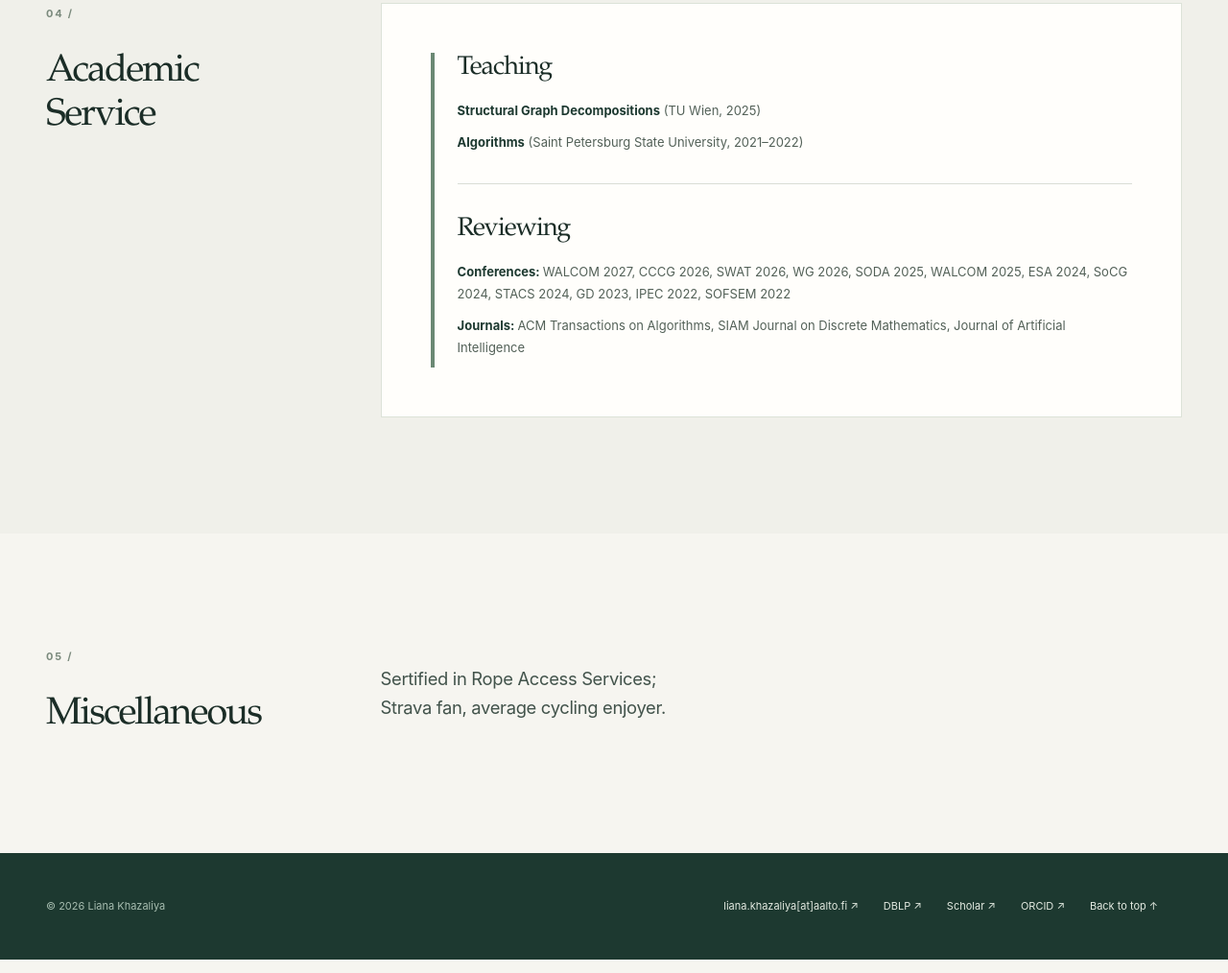
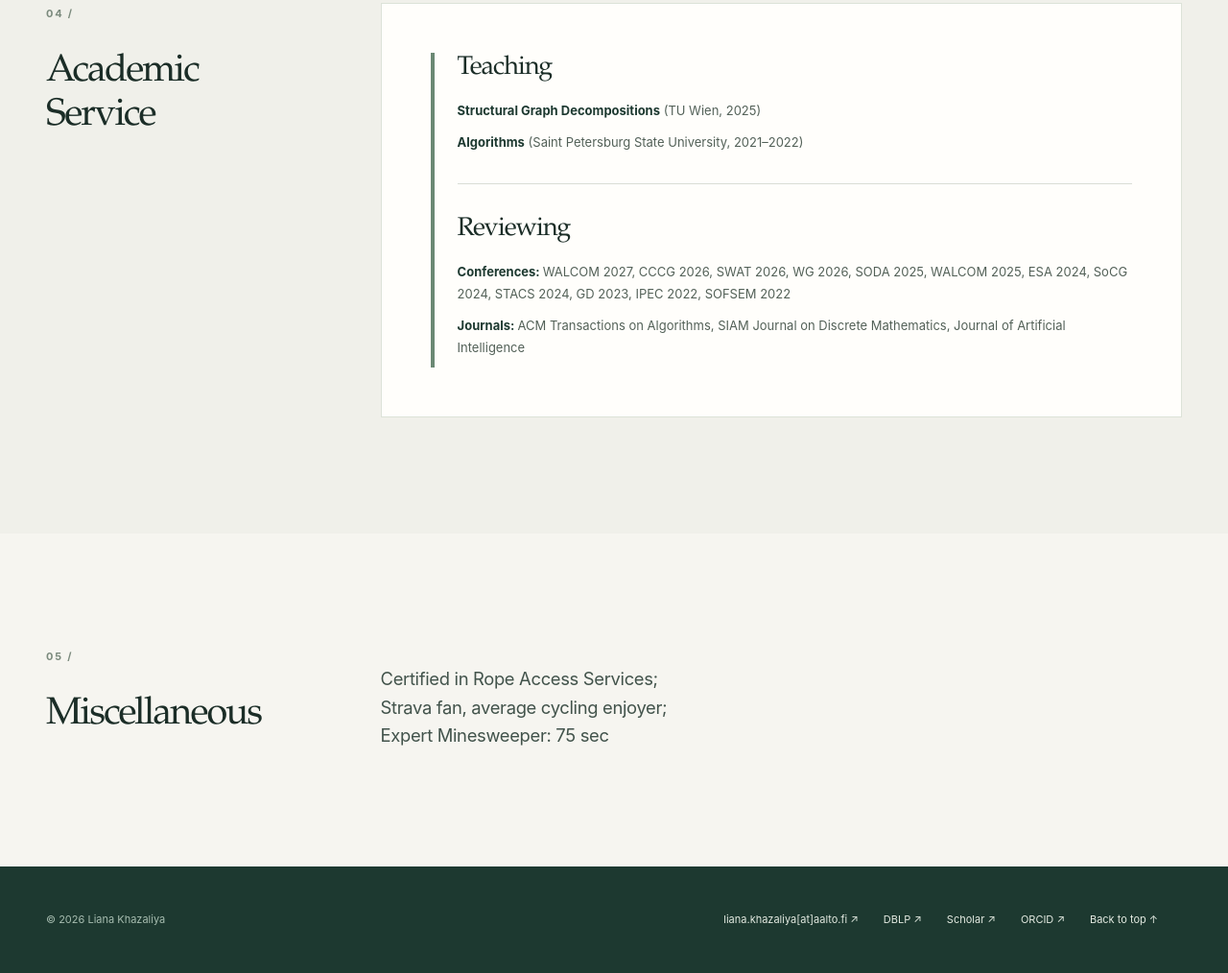
Before and after one commit to liana4files/lkhazaliya.github.io, a plain HTML site: page index.html in a window 1280 px wide. Shown: the part 4394-5408 px from the top of the page at 96% size. Drawn offline with Linux system fonts and the light colour scheme.

Commit message:
Add files via upload

```diff
--- a/index.html
+++ b/index.html
@@ -198,9 +198,9 @@
           <div class="about-copy">
             <h2></h2>
             <p>
-              Sertified in Rope Access Services;<br>
-              Strava fan, average cycling enjoyer.<br>
-
+              Certified in Rope Access Services;<br>
+              Strava fan, average cycling enjoyer;<br>
+              Expert Minesweeper: 75 sec
             </p>
           </div>
         </div>
```
